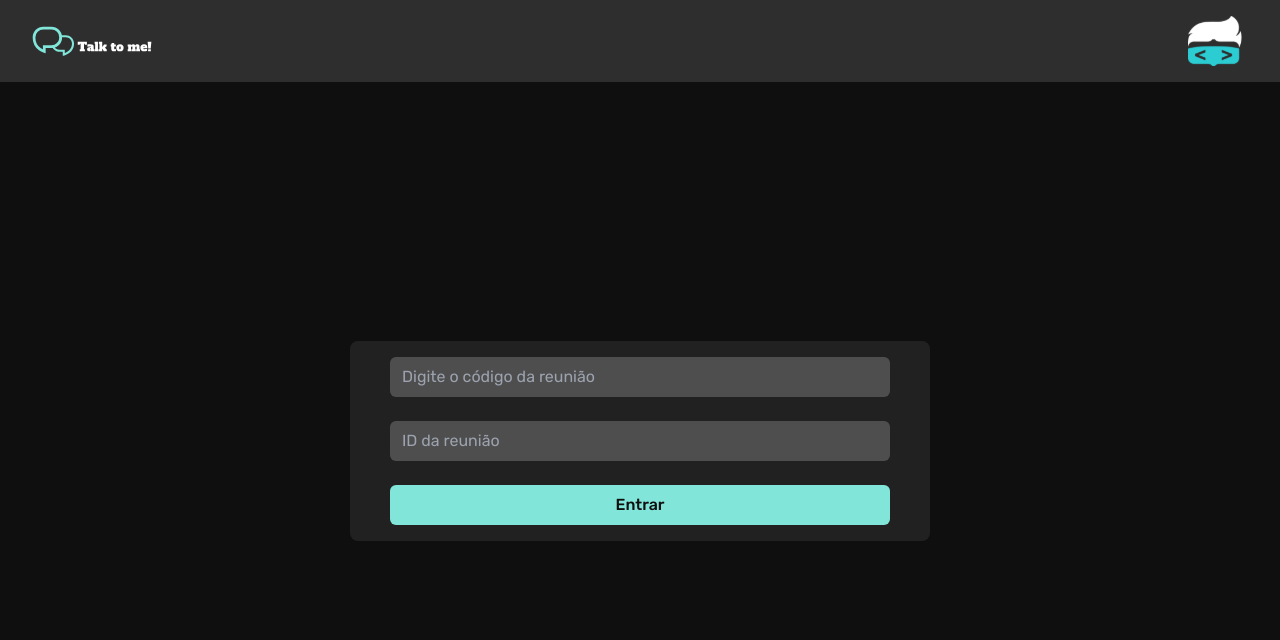
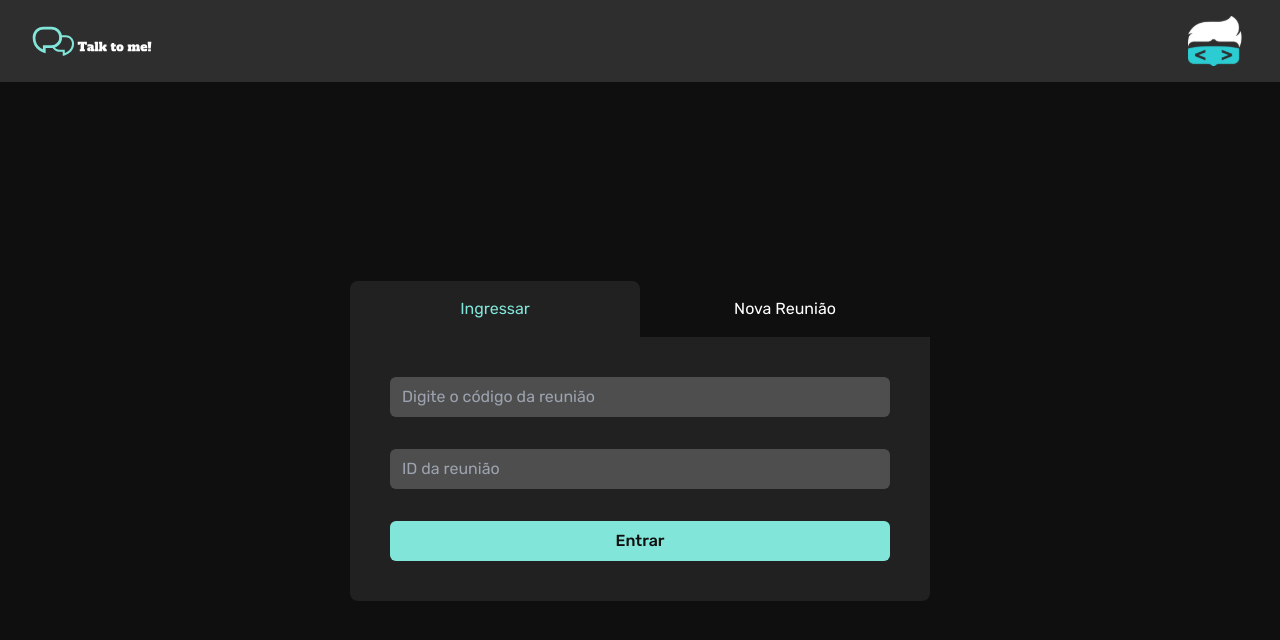
Before and after one commit to ItallaF/Talk-to-me, a Next.js app in the folder frontend/: page / in a window 1280 px wide. Shown: the top 640 px of the page. Built offline with nearby package versions, Linux system fonts and the light colour scheme.

Commit message:
crate componets and change page

```diff
--- a/frontend/next.config.mjs
+++ b/frontend/next.config.mjs
@@ -1,4 +1,6 @@
 /** @type {import('next').NextConfig} */
-const nextConfig = {};
+const nextConfig = {
+  reactStrictMode: false,
+};
 
 export default nextConfig;
--- a/frontend/src/app/page.tsx
+++ b/frontend/src/app/page.tsx
@@ -1,8 +1,8 @@
-import Button from "@/components/Button";
 import Container from "@/components/Container";
+import FormWrapper from "@/components/FormWrapper";
 import Header from "@/components/Header";
-import { Input } from "@/components/Input";
 import Image from "next/image";
+
 
 export default function Home() {
   return (
@@ -10,14 +10,7 @@ export default function Home() {
       <Header />
       <div className=" mx-auto w-full h-full flex flex-1 items-center justify-center">
         <Container>
-          <div className=" max-auto w-full h-full flex flex-1 items-center justify-center">
-          <div className="min-w-[580px] bg-secondary py-4 rounded-lg space-y-6 px-10">
-            <Input placeholder="Digite o código da reunião" type="text" />
-            <Input placeholder="ID da reunião" type="text" />
-
-            <Button title="Entrar" type="submit"/>
-            </div>
-          </div>
+          <FormWrapper />
         </Container>
       </div>
     </main>
--- /dev/null
+++ b/frontend/src/components/Create.tsx
@@ -0,0 +1,18 @@
+'use client';
+import { useRef } from "react";
+import Button from "./Button";
+import { Input } from "./Input";
+
+export default function Create() {
+  const name = useRef<HTMLInputElement>(null);
+
+  return (
+    <>
+      <div className="min-w-[580px] bg-secondary rounded-b-lg space-y-8 p-10">
+        <Input placeholder="Seu nome" type="text" />
+
+        <Button title="Criar" type="submit" />
+      </div>
+    </>
+  )
+}
--- /dev/null
+++ b/frontend/src/components/FormWrapper.tsx
@@ -0,0 +1,38 @@
+'use client';
+import { useState } from "react";
+import Join from "./Join";
+import Create from "./Create";
+
+const RoomSelector = ({ selectedRoom }: { selectedRoom: 'join' | 'create' }) => {
+  switch (selectedRoom) {
+    case 'join':
+      return <Join />
+    case 'create':
+      return <Create />
+    default:
+      return <Join />
+  }
+}
+
+export default function FormWrapper() {
+  const [selectedRoom, setSelectedRoom] = useState<'join' | 'create'>('join');
+  const handleSelectRoom = (room: 'join' | 'create') => {
+    setSelectedRoom(room);
+  }
+
+  return (
+    <>
+      <div className=" flex items-center text-center">
+        <span className={`w-1/2 p-4 cursor-pointer ${selectedRoom == 'join' && 'bg-secondary  rounded-t-lg text-primary'}`}
+          onClick={() => handleSelectRoom('join')}>Ingressar
+        </span>
+        <span className={`w-1/2 p-4 cursor-pointer ${selectedRoom == 'create' && 'bg-secondary  rounded-t-lg text-primary'}`} onClick={() => handleSelectRoom('create')} >
+          Nova Reunião
+        </span>
+      </div>
+      <div className=" max-auto w-full h-full flex flex-1 items-center justify-center">
+        <RoomSelector selectedRoom={selectedRoom} />
+      </div>
+    </>
+  )
+}
--- /dev/null
+++ b/frontend/src/components/Join.tsx
@@ -0,0 +1,19 @@
+'use client';
+import { useRef } from "react";
+import Button from "./Button";
+import { Input } from "./Input";
+
+export default function Join() {
+  const name = useRef<HTMLInputElement>(null);
+  const id = useRef<HTMLInputElement>(null);
+  return (
+    <>
+      <div className="min-w-[580px] bg-secondary rounded-b-lg space-y-8 p-10">
+        <Input placeholder="Digite o código da reunião" type="text" ref={name}/>
+        <Input placeholder="ID da reunião" type="text" ref={id}/>
+
+        <Button title="Entrar" type="submit" />
+      </div>
+    </>
+  )
+}
```
